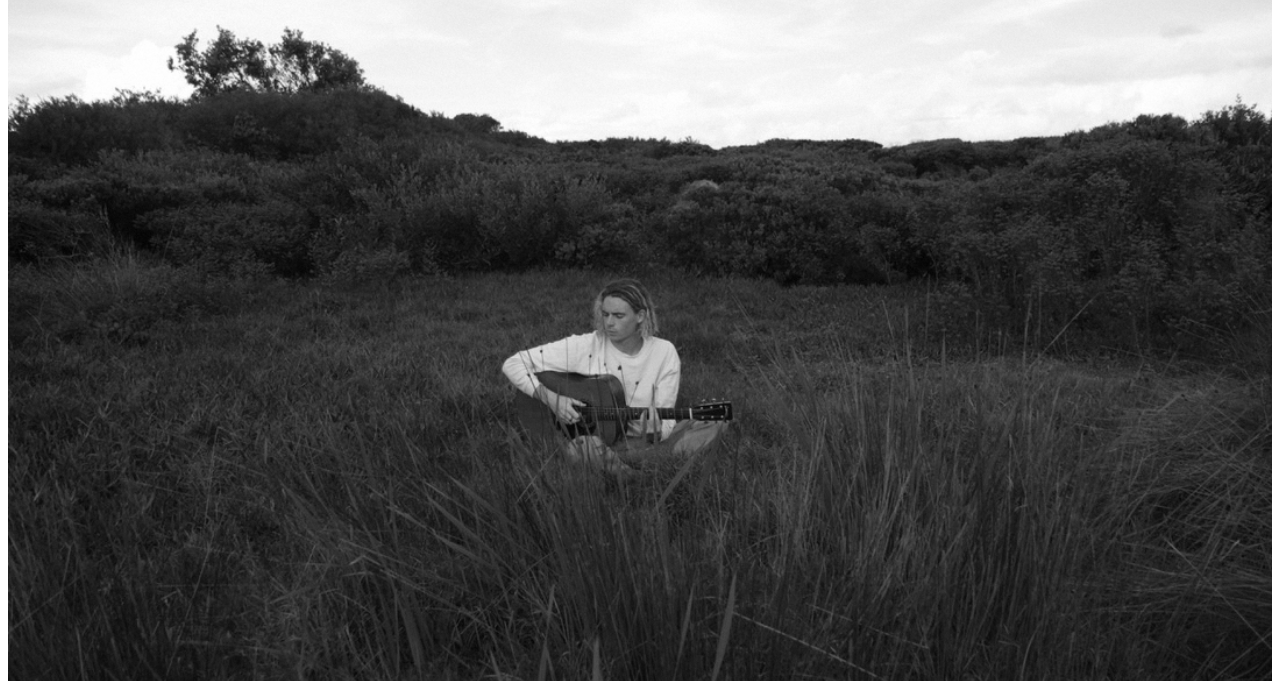
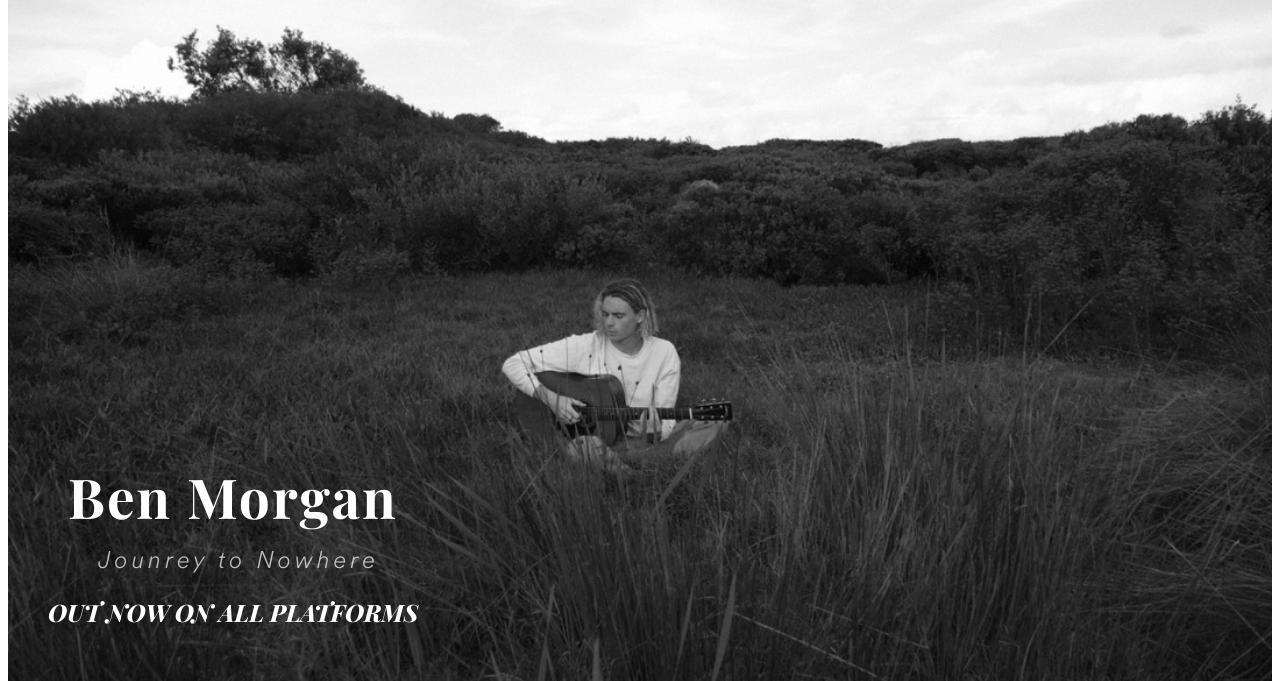
Before and after one commit to sam-yng/bm-music, a plain HTML site: page index2.html in a window 1280 px wide. Shown: the part 119-800 px from the top of the page. Drawn offline with Linux system fonts and the light colour scheme.

Commit message:
Revert "delete things"
This reverts commit 5fffd366905190b6640721e936f5dd2c32a03637.

```diff
--- a/index2.html
+++ b/index2.html
@@ -36,6 +36,12 @@
     <!-- <div class="fill">
     <img id="image" src="Photos/benhero.jpg" />
     </div> -->
+
+    <section id="three">
+        <h1 class="mainhead">Ben Morgan</h1>
+        <h2 class="middlehead">Jounrey to Nowhere</h2>
+        <h1 class="lasthead">OUT NOW ON ALL PLATFORMS</h1>
+    </section>
 
     <!--bck cut off-->
     </div>
```
